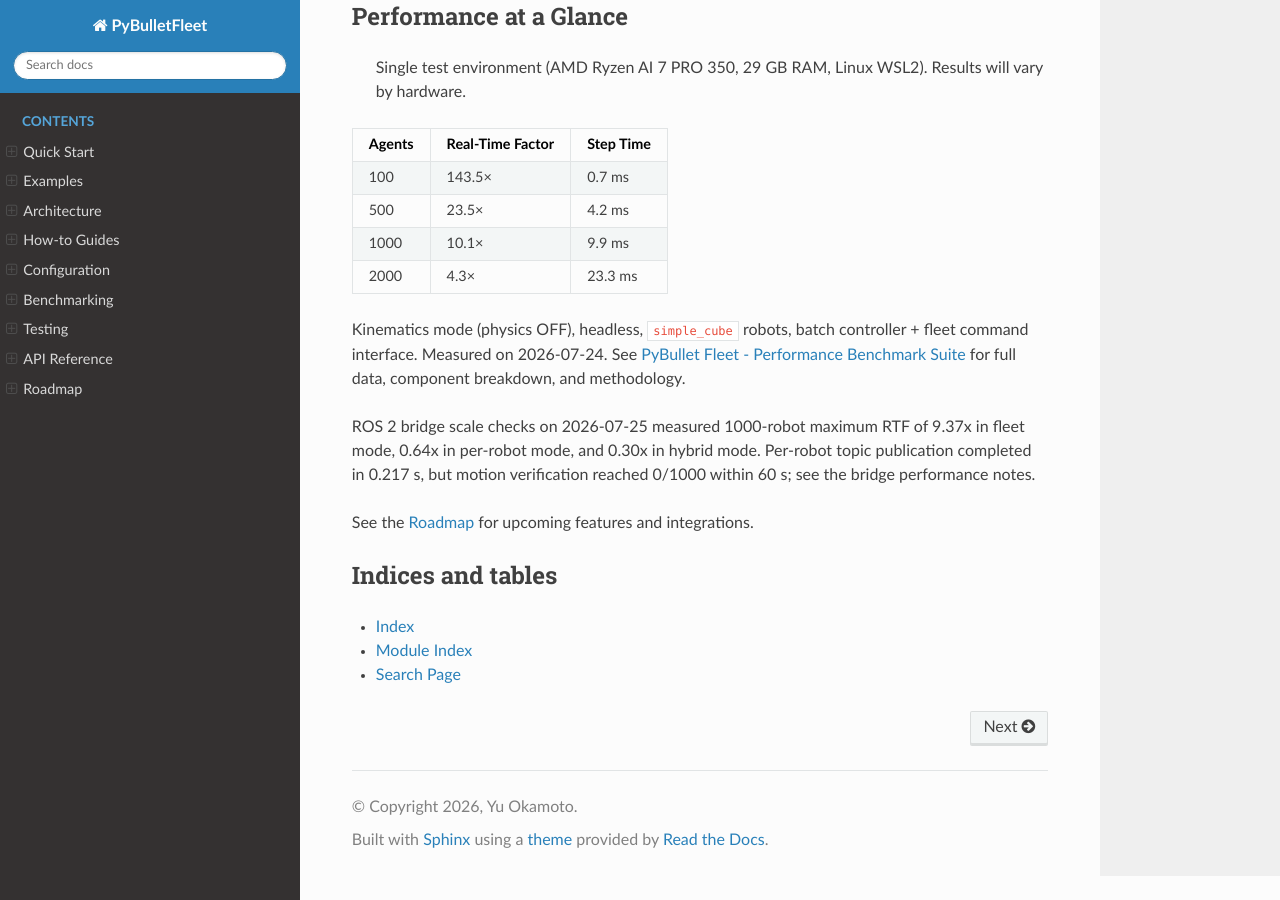
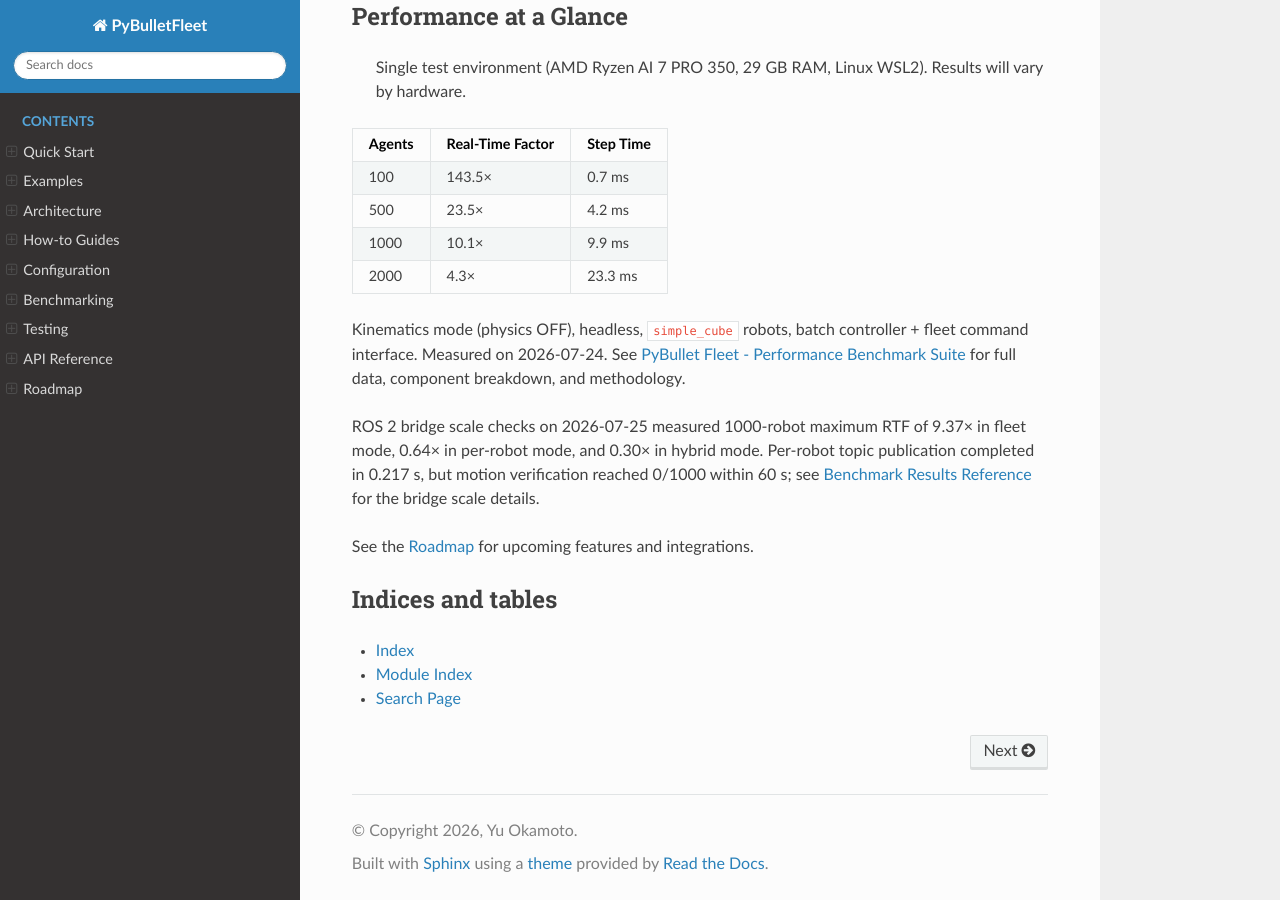
Before and after one commit to yuokamoto/PyBulletFleet, a Sphinx documentation site: the page built from docs/index.md, in a window 1280 px wide and 900 px high, scrolled down 3863 px. Built offline with Sphinx 7.4.7 and the Read the Docs theme 3.1.0, drawn with Linux system fonts in a browser that asks for light colours.

Commit message:
docs: clarify bridge performance results

```diff
--- a/docs/index.md
+++ b/docs/index.md
@@ -113,7 +113,7 @@
 
 Kinematics mode (physics OFF), headless, `simple_cube` robots, batch controller + fleet command interface. Measured on 2026-07-24. See {doc}`benchmarking/benchmark-suite` for full data, component breakdown, and methodology.
 
-ROS 2 bridge scale checks on 2026-07-25 measured 1000-robot maximum RTF of 9.37x in fleet mode, 0.64x in per-robot mode, and 0.30x in hybrid mode. Per-robot topic publication completed in 0.217 s, but motion verification reached 0/1000 within 60 s; see the bridge performance notes.
+ROS 2 bridge scale checks on 2026-07-25 measured 1000-robot maximum RTF of 9.37× in fleet mode, 0.64× in per-robot mode, and 0.30× in hybrid mode. Per-robot topic publication completed in 0.217 s, but motion verification reached 0/1000 within 60 s; see {doc}`benchmarking/results` for the bridge scale details.
 
 See the {doc}`roadmap` for upcoming features and integrations.
 
```
Also changed, not shown: README.md (+1 -1 lines), docs/benchmarking/results.md (+3 -3 lines), ros2_bridge/PERFORMANCE.md (+1 -1 lines).
